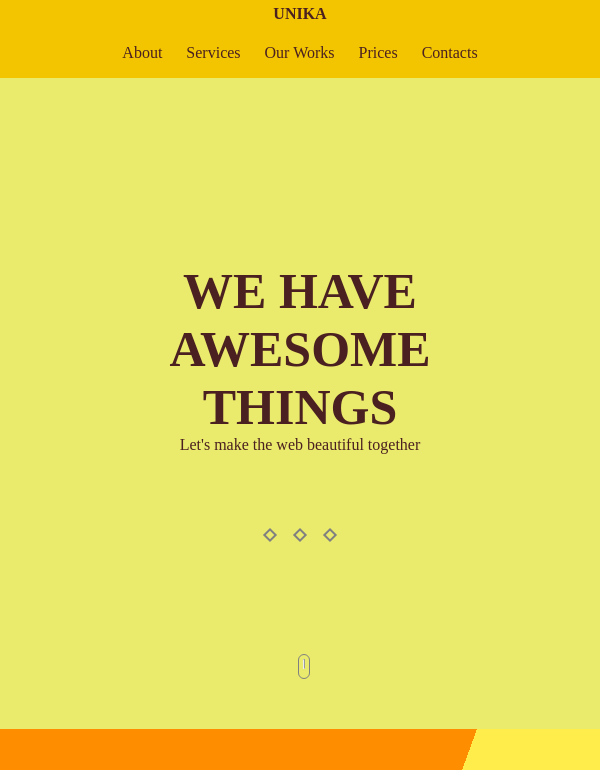
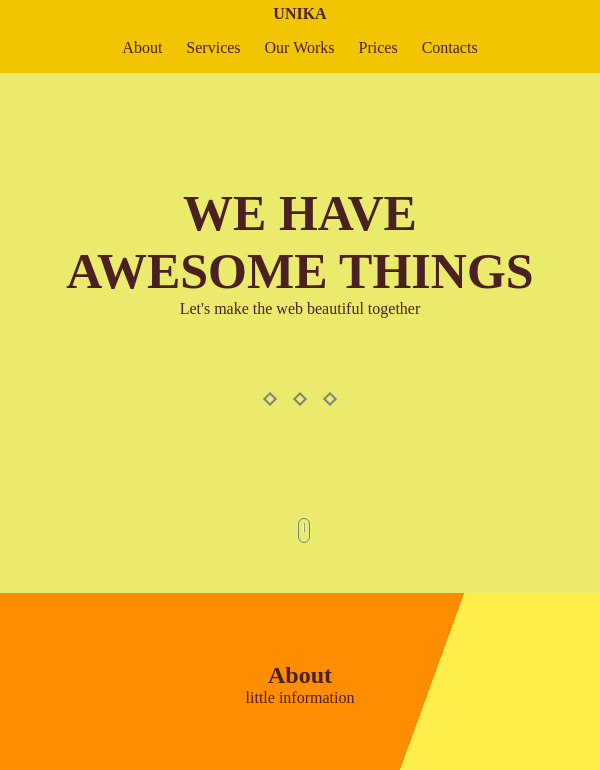
Before and after one commit to nurnobiislamovi/psd2html2, a plain HTML site: page index.html in a window 600 px wide. Shown: the top 770 px of the page. Drawn offline with Linux system fonts and the light colour scheme.

Commit message:
responsive some change

```diff
--- a/css/responsive.css
+++ b/css/responsive.css
@@ -58,7 +58,6 @@ px      68    160    252    */
 
 @media only screen and (max-width: 767px) {
 
-
 	.wrap{
 	margin: 0 2.5% auto;
 	width:95%;
@@ -71,7 +70,9 @@ px      68    160    252    */
 	text-align: center;
 	}
 	.header_left h4{margin-top: 0;
-		padding-top: 5px;}
+		padding-top: 5px;
+		margin-bottom: 0;
+	}
 	#header .nav{
 		float: none;
 		display:block;
@@ -164,8 +165,8 @@ px      68    160    252    344    436    */
 
 
 	.wrap{
-	padding: 0 15% auto;
-	width:70%;
+	padding: 0 10% auto;
+	width:80%;
 	display:block;
 	margin:0 auto;
 	}
--- a/style.css
+++ b/style.css
@@ -32,8 +32,8 @@ a:hover{
 
 .header_bg{
 	background-color: #f3c500;
-	/*position: fixed;
-	z-index: 999;*/
+	position: fixed;
+	z-index: 999;
 }
 .header_left{
 	float: left;
```
